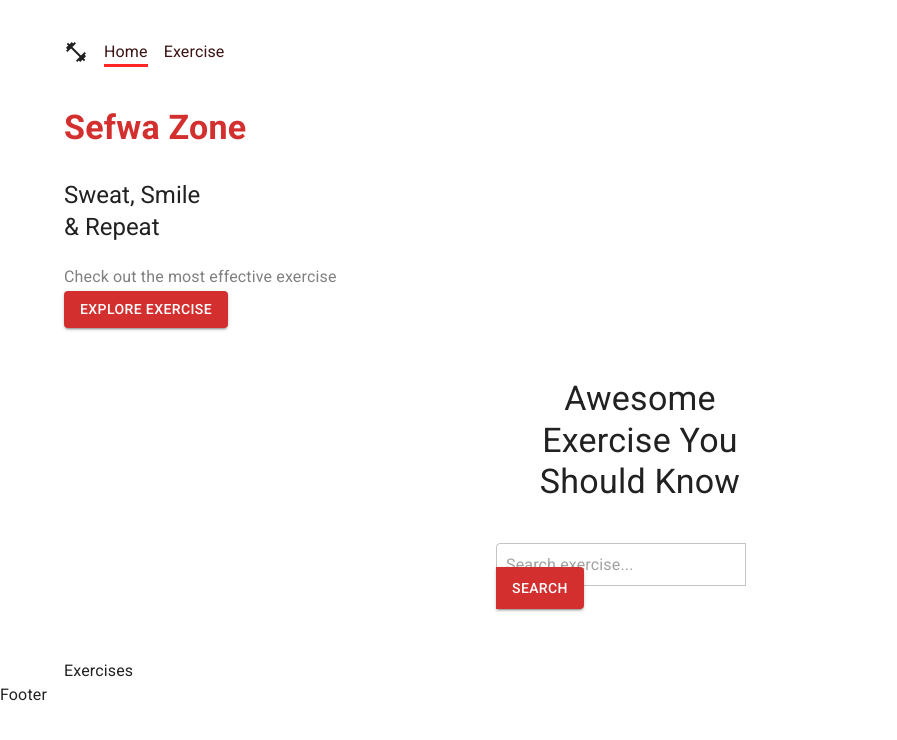
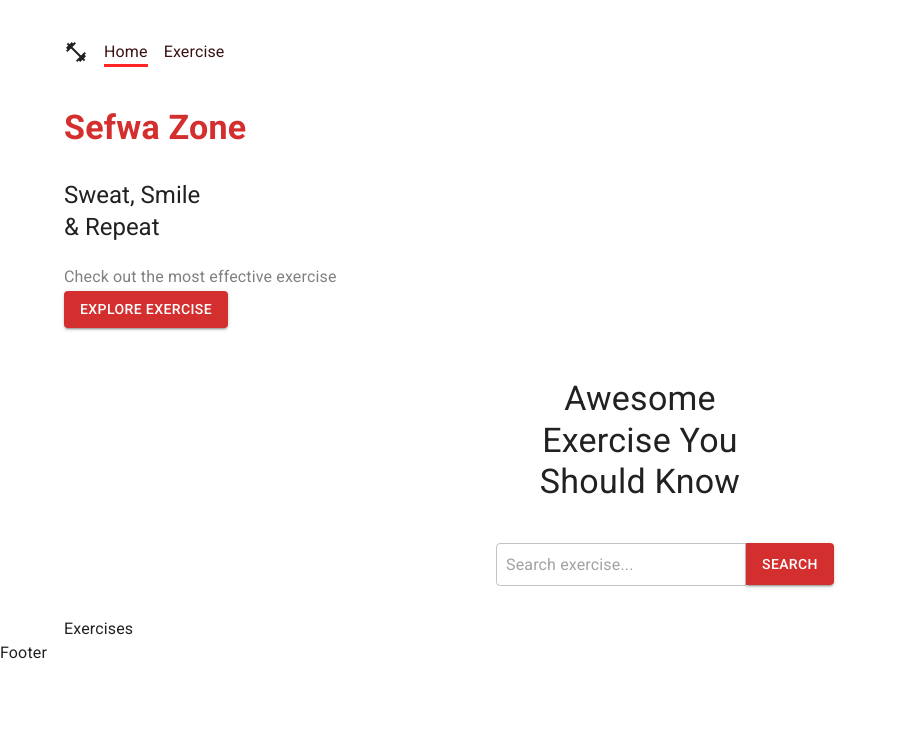
Before and after one commit to Bzsmrf/sefwa, a React (Create React App) app: page / in a window 1280 px wide. Shown: the top 740 px of the page, without its empty margins (0-897 px from the left). Built offline with nearby package versions, Linux system fonts and the light colour scheme; no server answers.

Commit message:
style: search box & button positioning

```diff
--- a/src/styles/All.module.css
+++ b/src/styles/All.module.css
@@ -32,6 +32,7 @@
 .searchExercise .textField {
   height: 10px;
   width: 250px;
+  position: relative;
 }
 
 .searchExercise .textField div {
@@ -44,6 +45,7 @@
 }
 
 .searchExercise button {
+  position: absolute;
   height: 42px;
   border-top-left-radius: 0;
   border-bottom-left-radius: 0;
--- a/src/styles/_SearchExercise.scss
+++ b/src/styles/_SearchExercise.scss
@@ -3,6 +3,7 @@
   .textField {
     height: 10px;
     width: 250px;
+    position: relative;
     div {
       border-top-right-radius: 0;
       border-bottom-right-radius: 0;
@@ -12,6 +13,7 @@
     }
   }
   button {
+    position: absolute;
     height: 42px;
     border-top-left-radius: 0;
     border-bottom-left-radius: 0;
```
Also changed, not shown: 1 other file (tests, documents, lock files or other folders).
